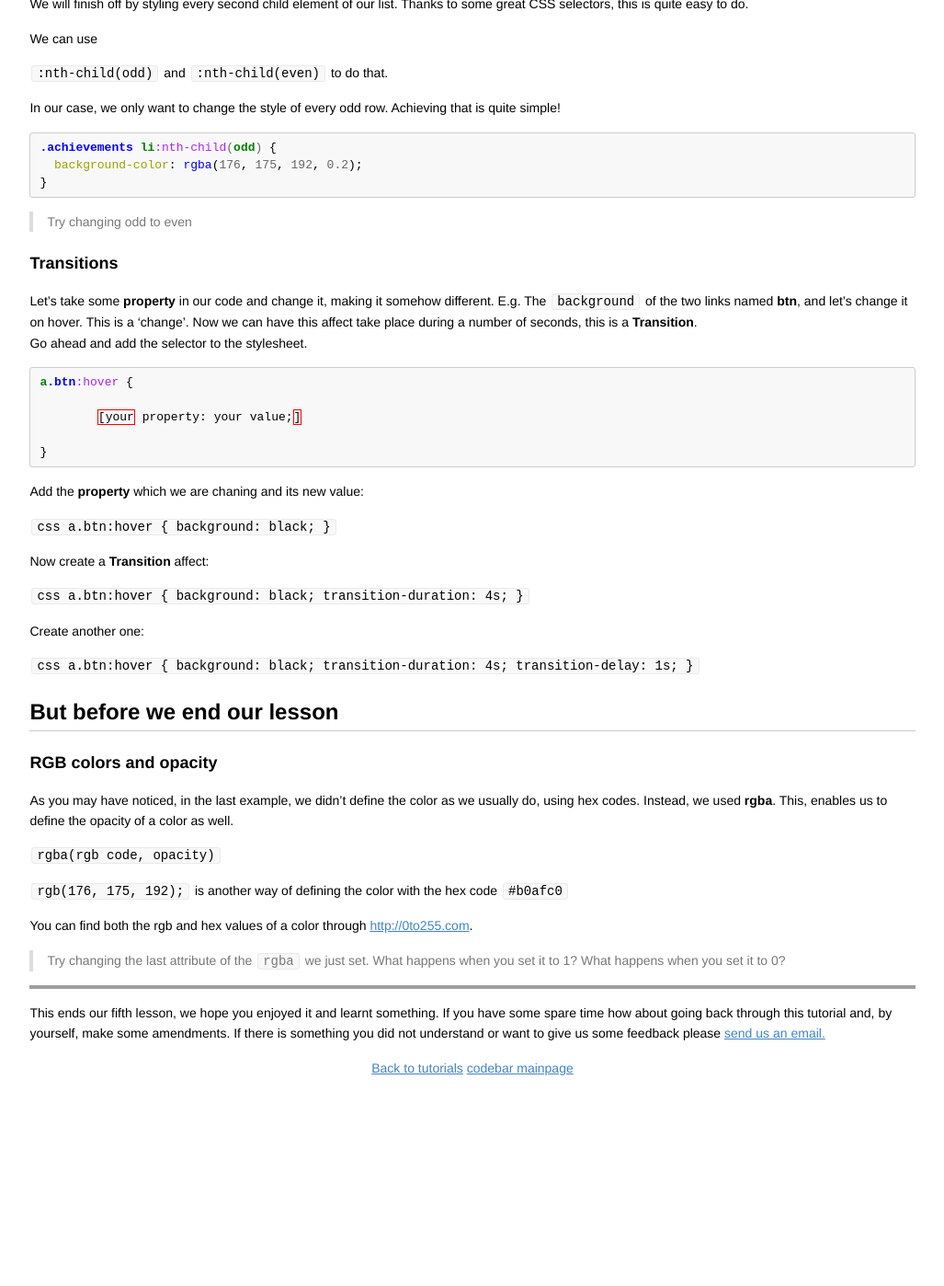
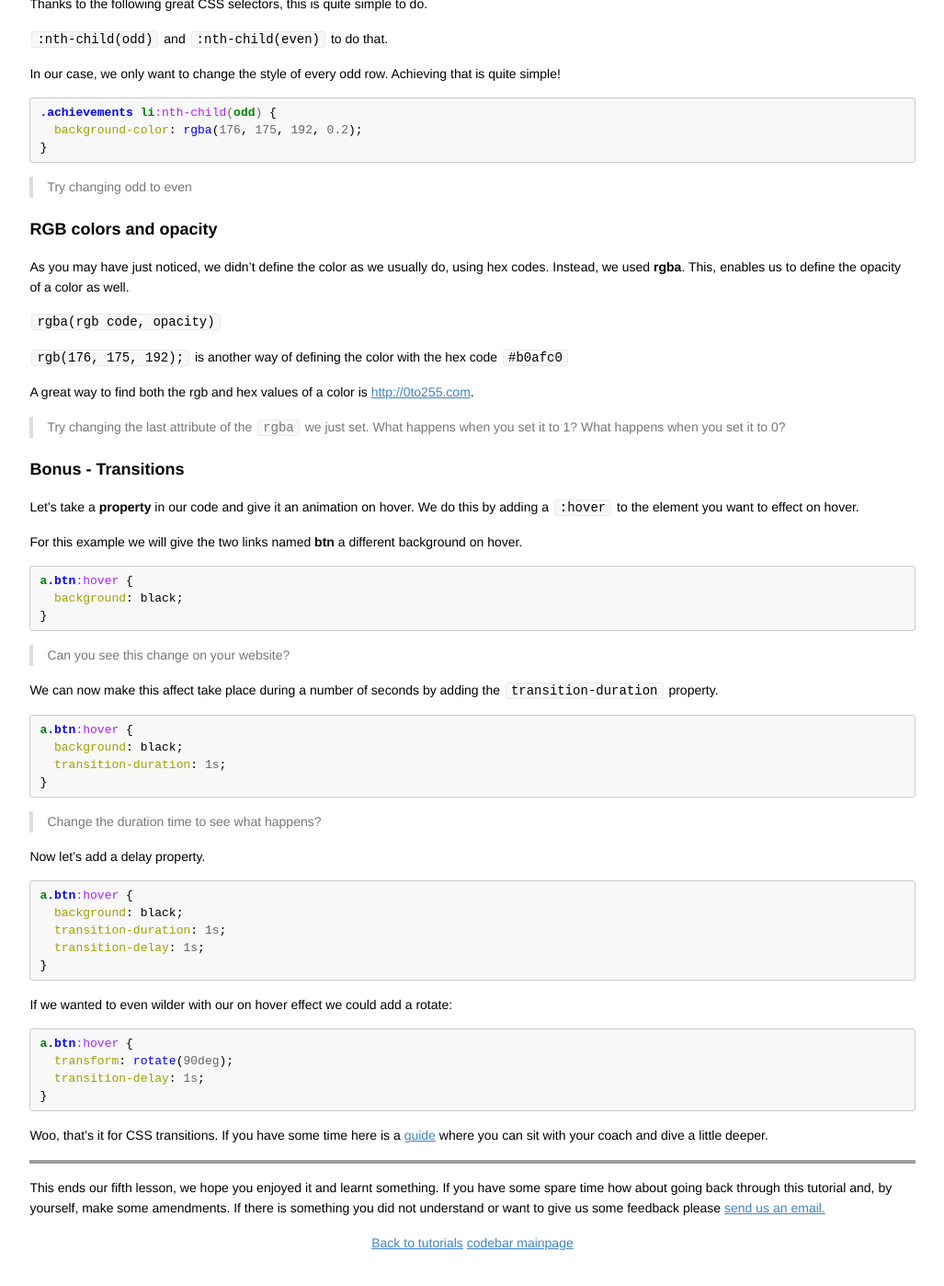
Before and after one commit to codebar/tutorials, a Jekyll site: the page built from html/lesson5/tutorial.md, in a window 1280 px wide and 1400 px high, scrolled down 7506 px, cut to the strip 0-1398 px from the top of the window. Shown: the whole strip at 92% size, without its empty margins (126-1153 px from the left). Built offline with Jekyll 4.4.1, drawn with Linux system fonts in a browser that asks for light colours; before the commit the page ends 8716 px from its top, so only the background shows below that; some of the changed text lies outside the part shown; grey boxes are pictures that could not be loaded.

Commit message:
css transions added to tut 5 with some working tweaks

````diff
--- a/html/lesson5/tutorial.md
+++ b/html/lesson5/tutorial.md
@@ -20,8 +20,7 @@ Download the files required to begin working through the tutorial from [here](ht
 
 ### Recap
 
-In the previous lessons, we spoke about **H**yper **T**ext **M**arkup **L**anguage and **C**ascading **S**tyle **S**heets.
-**HTML** defines the _structure_ of a website and **CSS** the _presentation_. We also discussed the box model, inline and block elements, pseudo clases and went into more details about CSS Layouts and formatting.
+In the previous lessons we spoke about **H**yper **T**ext **M**arkup **L**anguage and **C**ascading **S**tyle **S**heets. Remember how **HTML** defines the structure of a website and **CSS** is the presentation. We also discussed the box model, inline and block elements, pseudo classes and went into more detail with CSS Layouts and formatting.
 
 
 ## Getting started
@@ -42,11 +41,11 @@ Also, set a title for your page
 
 Before we continue any further, format the existing content of the html file to use paragraphs `<p>`
 
-> Do you remember how to do that? Ask your coach to help you out if you are having any problems.
+> If you do not remember, ask your coach to help you.
 
 ## Main styling
 
-Set the font family and reset the padding and margin of the page
+Set the font family and reset the padding and margin of the page.
 
 ```css
 body {
@@ -71,29 +70,25 @@ Style the wrapper
 }
 ```
 
-Try tweaking the style.
+Try tweaking some of the styles that we just added to see what happens?
 
 > Remove the `max-width` and reload the page
 
-
 > Remove the `min-width` and try resizing the page
-
 
 > Do you notice how the content no longer centers when removing the `margin` property? Ask your coach to explain why.
 
 
 ## Text shadow
 
-Text shadow, adds a drop shadow to the header. This only works with CSS3 compatible browsers, so unless you are using a really [old browser](http://caniuse.com/css-textshadow) or IE9, you should be able to see the results.
-
-The text-shadow property is formatted as follows:
+Text shadow will add a drop shadow to the header. The text-shadow property is formatted as follows:
 
 `text-shadow: horizontal-shadow vertical-shadow blur color`
 
 - horizonal-shadow is the length of the shadow along the x-axis
 - vertical-shadow is the length of the shadow along the y-axis
 - blur controls how much, if any, blur radius to add to the shadows. This is optional, but can look cool.
-- color controls the color of the shadow. It is also optional
+- color controls the color of the shadow. It is also optional.
 
 ### Style the header
 
@@ -106,7 +101,7 @@ h1 {
 }
 ```
 
-Tweak the text-shadow property, and add a blur of 2px
+Let's tweak the text-shadow property by adding a 2px blur.
 
 > Can you see the difference? Keep the version you like the most.
 
@@ -157,19 +152,17 @@ Things should be looking a bit better now, but the images are still too big! Set
 }
 ```
 
-Great! Now our images and links are on the left, and the main content on the right.
+Great! Now our images and links are on the left, and our main content is on the right.
 
 ### Border-radius
 
-[Border radius](https://developer.mozilla.org/en-US/docs/Web/CSS/border-radius) enables us to create rounded corners for our elements. In the past, multiple divs and the use of images was required to achieve that effect.
+[Border radius](https://developer.mozilla.org/en-US/docs/Web/CSS/border-radius) enables us to create rounded corners for our elements.
 
 Border radius can be defined in many different units - the higher the number, the bigger the curve. An example of border-radius in your code would be:
 
 `border-radius: 10px;`
 
-Now that we know what border radius is, let's use it to add a nice frame to the first image.
-
-Wrap the first image in a `div` with the class `frame`
+Let's add it so that it adds a nice frame to the first image. Wrap the first image in a `div` with the class `frame`.
 
 ```css
 .frame {
@@ -181,14 +174,15 @@ Wrap the first image in a `div` with the class `frame`
 }
 ```
 
-As we only want the bottom right and bottom left corners to be rounded, we can be more specific when setting the border radius so it only applies to those corners.
+If we only wanted the bottom right and bottom left corners to be rounded, we could be more specific when setting the border radius so it only applies to those corners.
 
 ```css
-  border-bottom-left-radius: 5px;
-  border-bottom-right-radius: 5px;
+border-bottom-left-radius: 5px;
+border-bottom-right-radius: 5px;
 ```
+> Play around with border radius a little bit to see what effects you get.
 
-Let's also round the corners of the second picture. First, let's add a class `rounded` to it.
+Let's also round the corners of the second picture. First, let's add a class `rounded` to it then add the `border-radius`.
 
 ```css
 .rounded {
@@ -200,9 +194,9 @@ Rounded corners look much nicer, don't you agree?
 
 ### Adding some subtle styling to the page
 
-Small details make the difference.
+Small details like this can make a big visual difference to your website.
 
-Add a top and bottom border to the first image
+Let's add a top and bottom border to the first image.
 
 ```css
 #left-bar .frame img {
@@ -212,21 +206,21 @@ Add a top and bottom border to the first image
 }
 ```
 
-Also add a top border to our page, to make it a bit more polished. Add this to the style of the `body`
+Also add a top border to our page, to make it a bit more polished. Add this to the style of the `body` element.
 
 ```css
-  border-top: 5px solid #4c4066;
+border-top: 5px solid #4c4066;
 ```
 
-### Background
+### Background images
 
-Background is not a new CSS property, but in CSS3 it had a lot more capabilities. You can set multiple background images, specify their dimension, position and attachment.
-
-To set a background you can use
+You can set a background image to any element on your page. To do this you declare that it's the background you want to change then add a URL, which is the path to your image. Like so:
 
 `background: url(path/to/image)`
 
-to set multiple backgrounds, you simple need to specify them separating them by commas
+You can also set multiple background images, specify their dimension, position and attachment. To set multiple backgrounds, you simple need to specify them separating them by commas.
+
+
 `background: url(path/to/image), url(path/to/other/image), ...`
 
 You can also set different properties for your backgrounds, by defining them in a similar comma separated way.
@@ -345,7 +339,7 @@ By using `em` instead of `px` to set the font-size, we are keeping it relative t
 
 Increase the `line-height` of all other paragraphs. We can do this with another very smart selector, The  **not** selector.
 
-The **not** selector, finds all elements who don't match the specified description, in our case, all paragraphs that don't have a class `about`
+The **not** selector, finds all elements who don't match the specified description, in our case, all paragraphs that do not have an `about` class.
 
 ```css
 p:not(.about) {
@@ -380,7 +374,7 @@ Let's list some of her achievements, just after the `about` paragraph
 </div>
 ```
 
-It's nice to use descriptive classes, so its easy for someone else looking at our code to understand what each section is about. Add a class `achievements` to the external `div` we just added.
+It's nice to use descriptive classes, so that it's easy for someone else looking at our code to understand what each section is. Add a class `achievements` to the external `div` we just added.
 
 Now that we have done that, let's try reseting the list style, so there are no bullets present, and no margin or padding.
 
@@ -397,7 +391,7 @@ So here is how we will be reseting the list styling. We don't want to only speci
 }
 ```
 
-Making it prettier
+Let's make it look even better.
 
 ```css
 .achievements li {
@@ -408,10 +402,9 @@ Making it prettier
 
 ### CSS - Even and Odd rules, applying styling to alternate elements
 
-We will finish off by styling every second child element of our list.
-Thanks to some great CSS selectors, this is quite easy to do.
+In this part we will apply a different style to every second child element of our list.
 
-We can use
+Thanks to the following great CSS selectors, this is quite simple to do.
 
 `:nth-child(odd)` and `:nth-child(even)` to do that.
 
@@ -422,81 +415,68 @@ In our case, we only want to change the style of every odd row. Achieving that i
   background-color: rgba(176, 175, 192, 0.2);
 }
 ```
-
 > Try changing odd to even
-
-
-### Transitions
-
-Let's take some **property** in our code and change it, making it somehow different.  E.g. The `background` of the two links named **btn**, and  let's change it on hover.  This is a 'change'.  Now we can have this affect take place during a number of seconds, this is a **Transition**.
-Go ahead and add the selector to the stylesheet.
-
-```css
-a.btn:hover {
-
-        [your property: your value;]
-
-}
-```
-
-Add the **property** which we are chaning and its new value:
-
-```css
-a.btn:hover {
-    background: black;
-}```
-
-Now create a **Transition** affect:
-
-```css
-a.btn:hover {
-    background: black;
-    transition-duration: 4s;
-}```
-
-Create another one:
-
-```css
-a.btn:hover {
-    background: black;
-    transition-duration: 4s;
-    transition-delay: 1s;
-}```
-
-
-
-
-
-
-
-
-
-
-
-
-
-
-
-
-
-
-## But before we end our lesson
 
 ### RGB colors and opacity
 
-As you may have noticed, in the last example, we didn't define the color as we usually do, using hex codes. Instead, we used **rgba**. This, enables us to define the opacity of a color as well.
+As you may have just noticed, we didn't define the color as we usually do, using hex codes. Instead, we used **rgba**. This, enables us to define the opacity of a color as well.
 
 `rgba(rgb code, opacity)`
 
-
 `rgb(176, 175, 192);` is another way of defining the color with the hex code `#b0afc0`
 
-You can find both the rgb and hex values of a color through [http://0to255.com](http://0to255.com).
+A great way to find both the rgb and hex values of a color is [http://0to255.com](http://0to255.com).
 
 > Try changing the last attribute of the `rgba` we just set.
 > What happens when you set it to 1?
 > What happens when you set it to 0?
 
+### Bonus - Transitions
+
+Let's take a **property** in our code and give it an animation on hover. We do this by adding a `:hover` to the element you want to effect on hover.
+
+For this example we will give the two links named **btn** a different background on hover.
+
+```css
+a.btn:hover {
+  background: black;
+}
+```
+
+> Can you see this change on your website?
+
+We can now make this affect take place during a number of seconds by adding the `transition-duration` property.
+
+```css
+a.btn:hover {
+  background: black;
+  transition-duration: 1s;
+}
+```
+
+> Change the duration time to see what happens?
+
+Now let's add a delay property.
+
+```css
+a.btn:hover {
+  background: black;
+  transition-duration: 1s;
+  transition-delay: 1s;
+}
+```
+
+If we wanted to even wilder with our on hover effect we could add a rotate:
+
+```css
+a.btn:hover {
+  transform: rotate(90deg);
+  transition-delay: 1s;
+}
+```
+
+Woo, that's it for CSS transitions. If you have some time here is a [guide](https://developer.mozilla.org/en-US/docs/Web/CSS/CSS_Transitions/Using_CSS_transitions) where you can sit with your coach and dive a little deeper.
 
 -----
+
 This ends our fifth lesson, we hope you enjoyed it and learnt something. If you have some spare time how about going back through this tutorial and, by yourself, make some amendments. If there is something you did not understand or want to give us some feedback please [send us an email.](mailto:feedback@codebar.io)
````
Also changed, not shown: other parts of html/lesson5/tutorial.md (+6 -6 lines).
